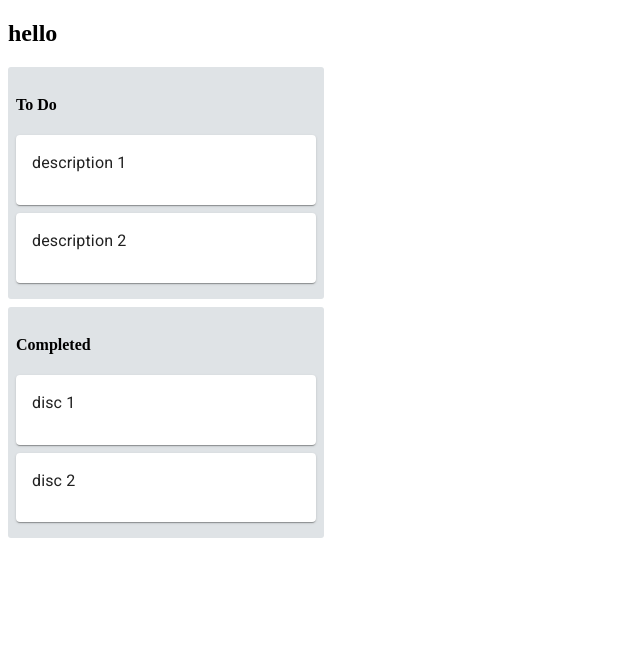
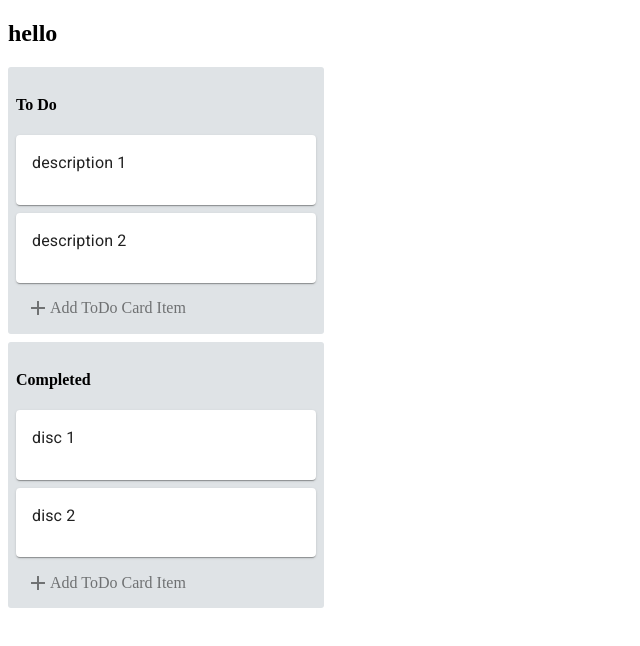
Before and after one commit to SanjayDookhoo/themeable-todo-react-app, a React (Create React App) app: page / in a window 1280 px wide. Shown: the top 646 px of the page, without its empty margins (0-640 px from the left). Built offline with nearby package versions, Linux system fonts and the light colour scheme.

Commit message:
created button component to add to do cards,
also added in optimization missing from map function use

```diff
--- /dev/null
+++ b/src/components/ActionButton.js
@@ -0,0 +1,56 @@
+import React from "react";
+import Icon from "@material-ui/core/Icon"
+
+class ActionButton extends React.Component{
+    state ={
+        formOpen: false //form should not open on first render
+    }
+
+    openForm = () => {
+        this.setState({
+            formOpen: true
+        })
+    }
+
+    renderAddButton = () => {
+        return (
+            <div onClick={this.openForm} style={styles.addBtnStyle}>
+                <Icon>add</Icon>
+                <p>Add ToDo Card Item</p>
+            </div>
+        )
+    }
+
+    renderForm = () => {
+        return <p>hello</p>
+    }
+
+    render(){
+        const { completedList } = this.props;
+        if (completedList)
+            return null;
+        else{
+            if (this.state.formOpen )
+                return this.renderForm();
+            else
+                return this.renderAddButton();
+        }
+
+    }
+}
+
+const styles={
+    addBtnStyle: {
+        opacity: 0.5,
+        display: "flex",
+        alignItems: "center",
+        curson: "pointer",
+        borderRadius: 3,
+        height: 35,
+        widht: 270,
+        paddingLeft: 10
+    },
+
+}
+
+export default ActionButton;
--- a/src/components/App.js
+++ b/src/components/App.js
@@ -12,7 +12,9 @@ class App extends Component {
         <h2>hello</h2>
         {/* <div style={styles.listContainer}> */}
         {/* <List title="first list"/> */}
-        {lists.map(list => <List title={list.title} cards={list.cards} />)}
+        {lists.map(list => (
+            <List key={list.id} title={list.title} cards={list.cards} /> /*performance update for react by including the id when mapping*/
+          ))}
         {/* </div> */}
       </div>
     );
--- a/src/components/List.js
+++ b/src/components/List.js
@@ -1,11 +1,17 @@
 import React from "react";
 import Card from "./ListCard"
+import ActionButton from "./ActionButton"
 
 const List = ({title,cards}) => {
     return(
         <div style={styles.container}>
         <h4>{title}</h4>
-        {cards.map(cards => <Card text={cards.text}/>)}
+            {cards.map(cards =>(
+                 <Card key={cards.id} text={cards.text}/> //performance update for react by including the id when mapping
+            ))}
+            <ActionButton />
+            {/* <ActionButton completedList/> */}
+
         </div>
     )
 };
```
